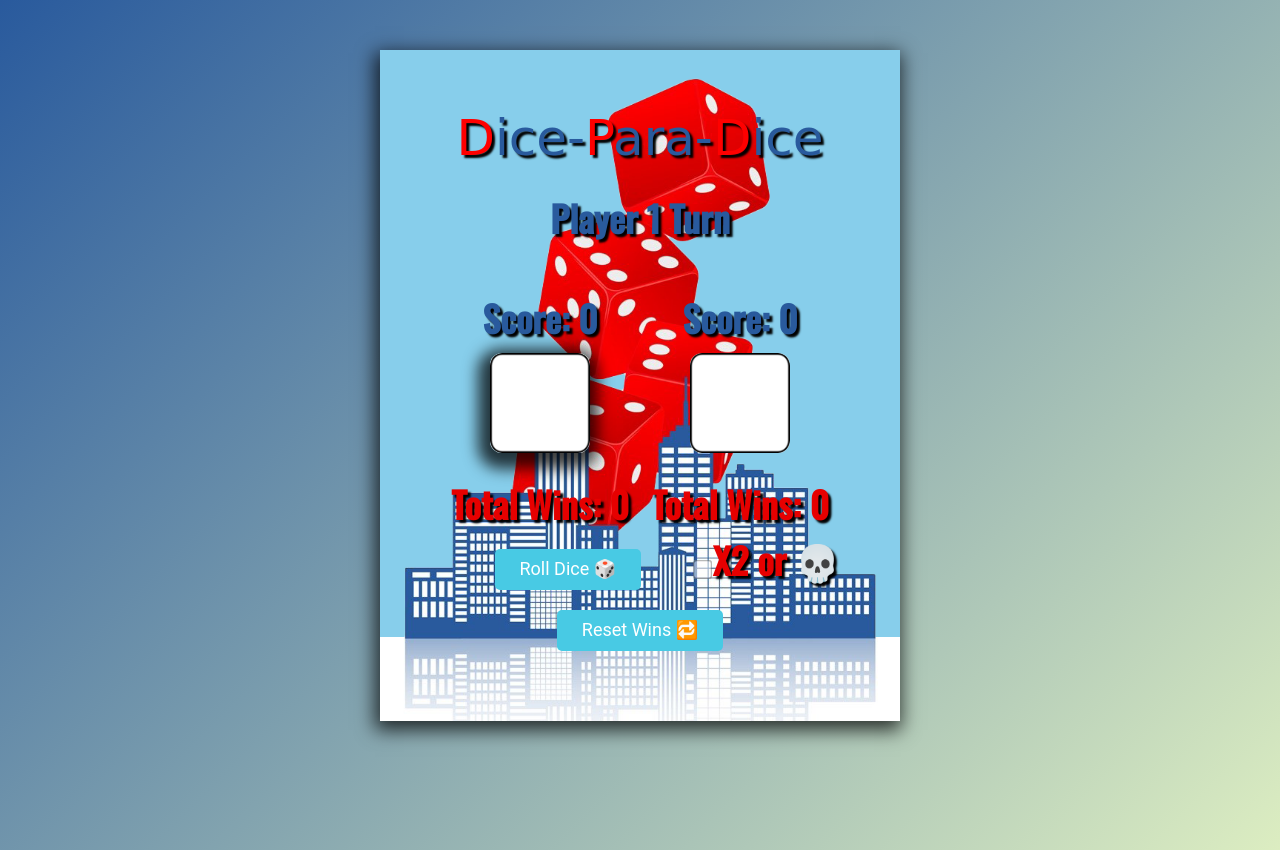
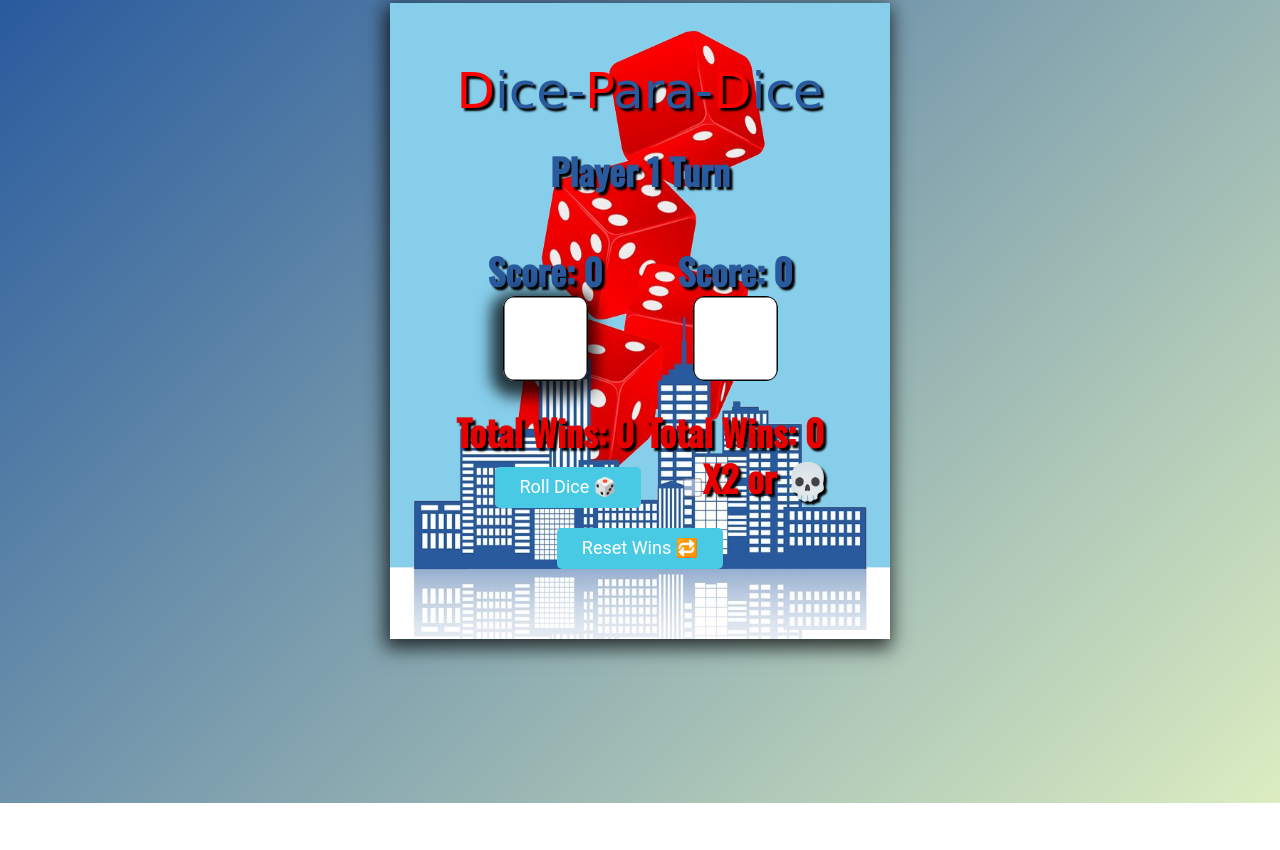
Before and after one commit to JFBouchard1982/jf_project_dice_game, a website built with webpack: page index.html in a window 1280 px wide. After the commit the page ends 803 px from the top, so only its background shows below. Built offline with nearby package versions, Linux system fonts and the light colour scheme; a web font is replaced by a local one.

Commit message:
margins/padding fixed

```diff
--- a/index.css
+++ b/index.css
@@ -19,7 +19,7 @@ html, body {
     text-shadow: 3px 3px 2px black;
 }
 h2 {
-    margin-bottom: 15px;
+    margin-bottom: 5px;
     font-size: 36px;
     color: var(--color-1);
     font-family: 'Oswald', sans-serif;
@@ -42,7 +42,7 @@ h2 {
     color: var(--color-4);
 }
 body {
-    padding-top: 50px;
+    padding-top: 0px;
     background-image: linear-gradient(135deg, var(--color-1) , var(--color-2));
     font-family: 'Roboto', sans-serif;
     height: 100vh;
@@ -53,9 +53,9 @@ body {
     background-color: skyblue;
     background-image: url("images/background1.png");
     background-size: 100%;
-    width: 400px;
+    width: 380px;
     text-align: center;
-    margin: 0 auto;
+    margin: 3px auto 0px auto;
     box-shadow: -2px 6px 18px 3px rgba(0,0,0,0.75);
     padding: 60px;
 }
@@ -72,8 +72,8 @@ body {
 
 .dice {
     border-radius: 12px;
-    width: 100px;
-    height: 100px;
+    width: 85px;
+    height: 85px;
     margin: 0 auto;
     font-size: 80px;
     display: block;
```
